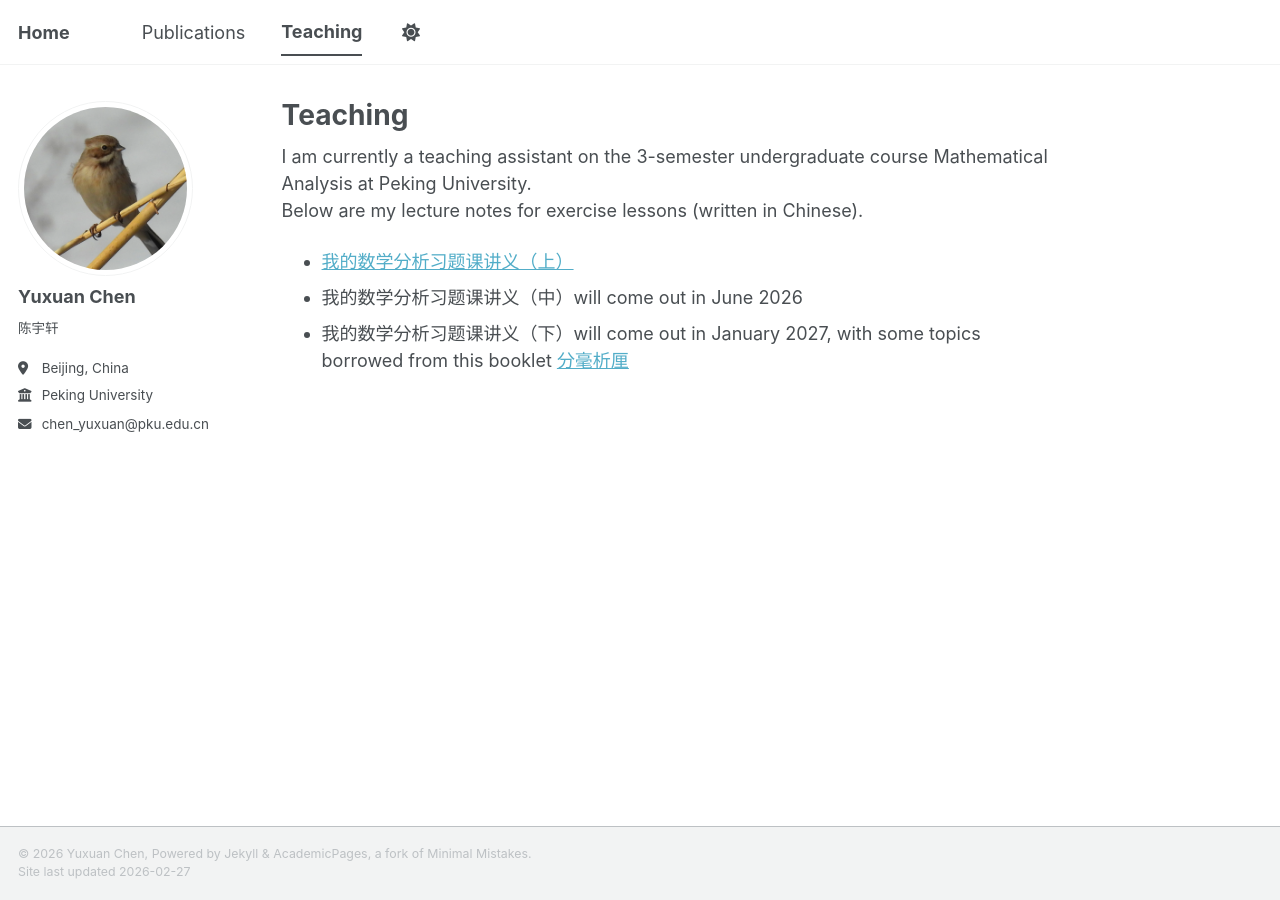
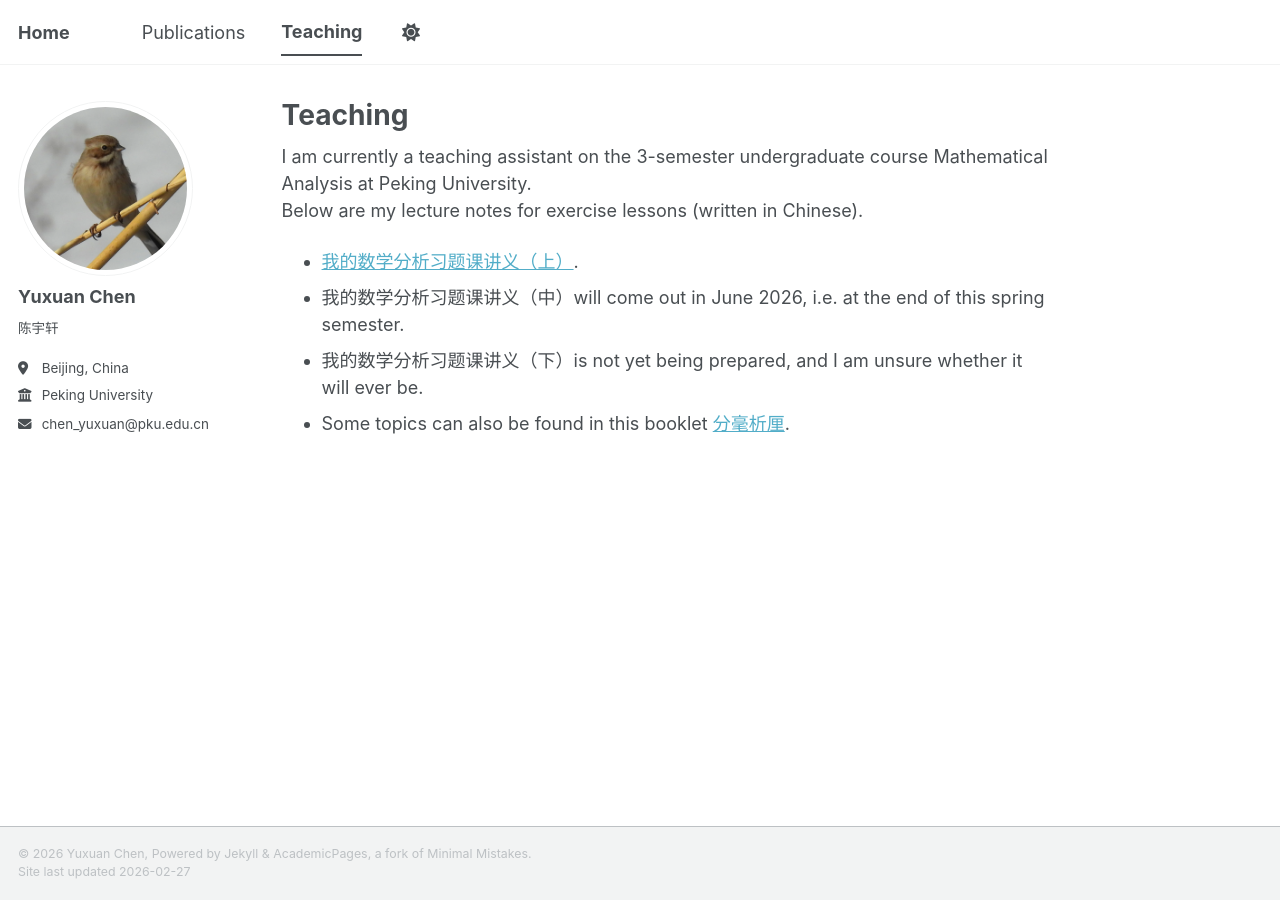
Before and after one commit to yxchen-pku/yxchen-pku.github.io, a Jekyll site: the page built from _pages/teaching.md, in a window 1280 px wide. Built offline with Jekyll 4.4.1, drawn with Linux system fonts in a browser that asks for light colours; a script bundle is joined from its source files by our own code; library files that are not in the unit come from our copies.

Commit message:
Update teaching.md

```diff
--- a/_pages/teaching.md
+++ b/_pages/teaching.md
@@ -9,6 +9,7 @@ redirect_from:
 I am currently a teaching assistant on the 3-semester undergraduate course Mathematical Analysis at Peking University.
 Below are my lecture notes for exercise lessons (written in Chinese).
 
-- [我的数学分析习题课讲义（上）](../files/SFXT_1.pdf)
-- 我的数学分析习题课讲义（中）will come out in June 2026
-- 我的数学分析习题课讲义（下）will come out in January 2027, with some topics borrowed from this booklet [分毫析厘](../files/FHXL.pdf)
+- [我的数学分析习题课讲义（上）](../files/SFXT_1.pdf).
+- 我的数学分析习题课讲义（中）will come out in June 2026, i.e. at the end of this spring semester.
+- 我的数学分析习题课讲义（下）is not yet being prepared, and I am unsure whether it will ever be.
+- Some topics can also be found in this booklet [分毫析厘](../files/FHXL.pdf).
```
